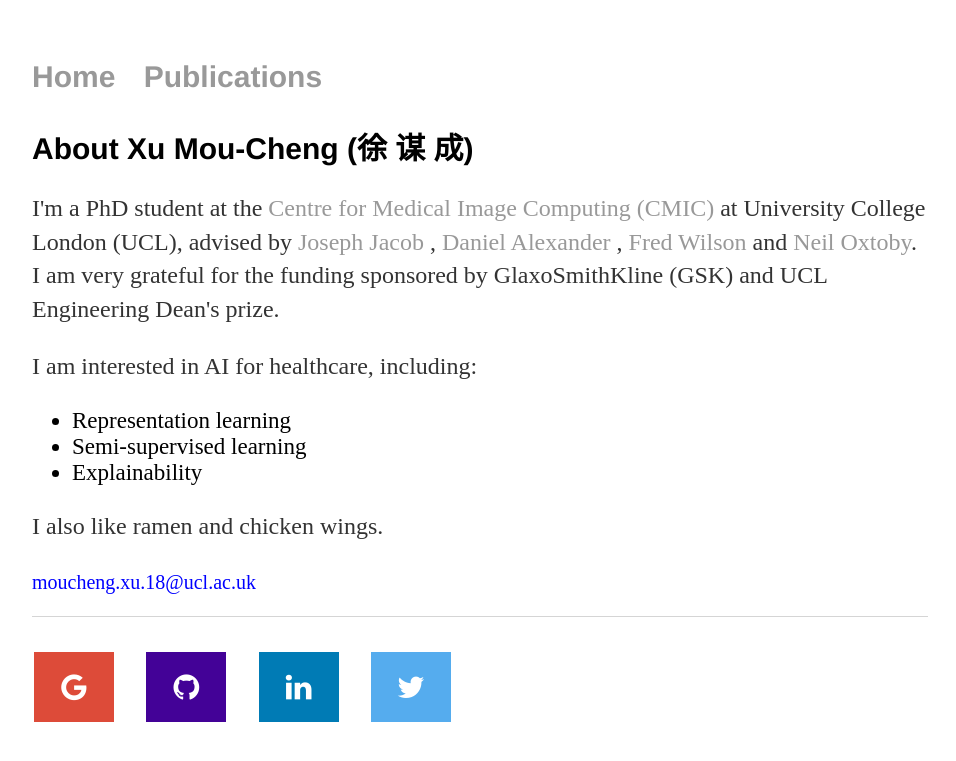
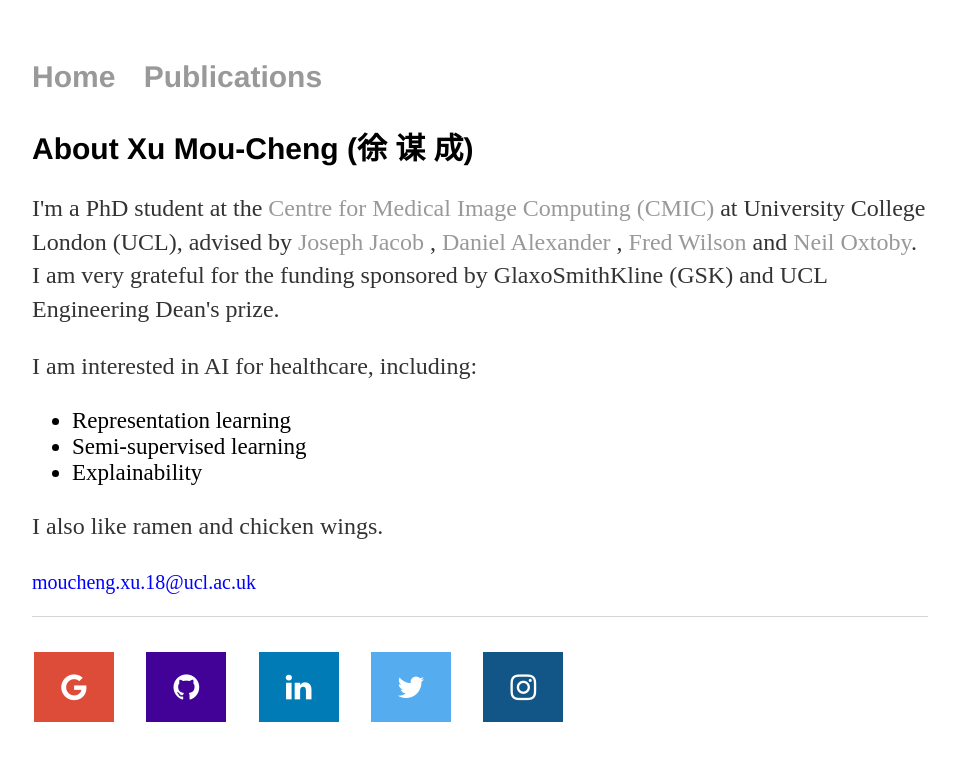
Before and after one commit to moucheng2017/mouchengxu.github.io, a Jekyll site: the page built from index.html, in a window 1280 px wide. Shown: the top 761 px of the page, without its empty margins (160-1116 px from the left). Built offline with Jekyll 4.4.1, drawn with Linux system fonts in a browser that asks for light colours.

Commit message:
Update default.html

```diff
--- a/_layouts/default.html
+++ b/_layouts/default.html
@@ -25,7 +25,7 @@
 				<li><a href="https://www.linkedin.com/in/moucheng-xu/" class="fa fa-linkedin"></a></li>
 				<li><a href="https://twitter.com/moucheng_xu" class="fa fa-twitter"></a></li>
 <!-- 				<li><a href="https://www.facebook.com/moucheng.xu.1" class="fa fa-facebook"></a></li>  -->
-<!-- 				<li><a href="https://www.instagram.com/xmc_1128_/?hl=en" class="fa fa-instagram"></a></li>  -->
+				<li><a href="https://www.instagram.com/xmc_1128_/?hl=en" class="fa fa-instagram"></a></li>
 				</ul>
 			</footer>
 		</body>
```
